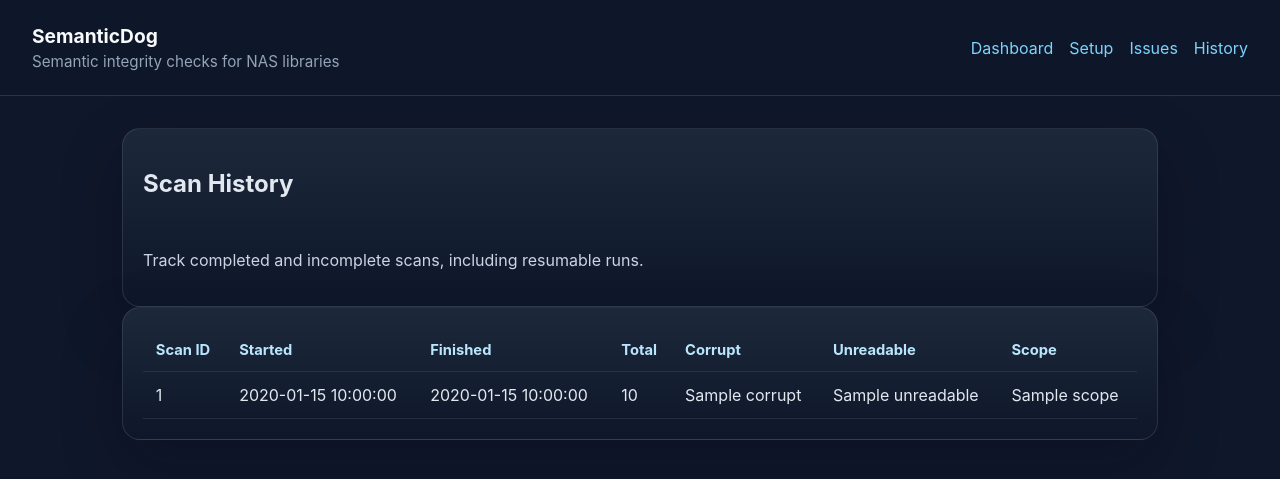
After one commit to kytmanov/semantic-dog, a FastAPI app: template semanticdog/web/templates/history.html in a window 1280 px wide. The commit adds this page. Shown: the top 479 px of the page. Run offline with FastAPI, Linux system fonts and the light colour scheme; the template is opened without the code that fills it: most values are stand-ins (such as "Sample title", 1, 10 or a date in 2020).

Commit message:
feat: add issues and scan history views

```diff
--- a/semanticdog/server.py
+++ b/semanticdog/server.py
@@ -208,6 +208,28 @@ def create_app(runtime: AppRuntime | None = None) -> FastAPI:
             {"title": "SemanticDog Setup", "setup": collect_setup_diagnostics(runtime)},
         )
 
+    @target_app.get("/issues")
+    async def issues_page(request: Request):
+        runtime = _get_runtime(request)
+        db = runtime.db
+        issues = [] if db is None else db.list_issue_files(statuses=["corrupt", "unreadable"], limit=50)
+        return templates.TemplateResponse(
+            request,
+            "issues.html",
+            {"title": "SemanticDog Issues", "issues": issues},
+        )
+
+    @target_app.get("/history")
+    async def history_page(request: Request):
+        runtime = _get_runtime(request)
+        db = runtime.db
+        scans = [] if db is None else db.list_scans(limit=20)
+        return templates.TemplateResponse(
+            request,
+            "history.html",
+            {"title": "SemanticDog History", "scans": scans},
+        )
+
     # -----------------------------------------------------------------------
     # /metrics  (Prometheus text format)
     # -----------------------------------------------------------------------
@@ -315,6 +337,30 @@ def create_app(runtime: AppRuntime | None = None) -> FastAPI:
             "last_error": manager.last_error() if manager is not None else None,
         }
 
+    @target_app.get("/api/issues")
+    async def api_issues(
+        request: Request,
+        status: str | None = None,
+        ext: str | None = None,
+        path_prefix: str | None = None,
+        limit: int = 100,
+        offset: int = 0,
+    ) -> dict[str, Any]:
+        runtime = _get_runtime(request)
+        db = runtime.db
+        if db is None:
+            return {"issues": []}
+        statuses = [status] if status else ["corrupt", "unreadable"]
+        return {
+            "issues": db.list_issue_files(
+                statuses=statuses,
+                ext=ext,
+                path_prefix=path_prefix,
+                limit=limit,
+                offset=offset,
+            )
+        }
+
     @target_app.get("/api/scans")
     async def api_scans(request: Request) -> dict[str, Any]:
         runtime = _get_runtime(request)
--- a/semanticdog/web/static/app.css
+++ b/semanticdog/web/static/app.css
@@ -108,6 +108,28 @@ a {
   color: #cbd5e1;
 }
 
+.table-wrap {
+  overflow-x: auto;
+}
+
+.data-table {
+  width: 100%;
+  border-collapse: collapse;
+}
+
+.data-table th,
+.data-table td {
+  text-align: left;
+  padding: 0.8rem;
+  border-bottom: 1px solid rgba(148, 163, 184, 0.14);
+  vertical-align: top;
+}
+
+.data-table th {
+  color: #bae6fd;
+  font-size: 0.92rem;
+}
+
 @media (max-width: 700px) {
   .shell-header {
     flex-direction: column;
--- a/semanticdog/web/templates/base.html
+++ b/semanticdog/web/templates/base.html
@@ -15,6 +15,8 @@
     <nav class="shell-nav">
       <a href="/dashboard">Dashboard</a>
       <a href="/setup">Setup</a>
+      <a href="/issues">Issues</a>
+      <a href="/history">History</a>
     </nav>
   </header>
   <main class="shell-main">
--- /dev/null
+++ b/semanticdog/web/templates/history.html
@@ -0,0 +1,43 @@
+{% extends "base.html" %}
+
+{% block content %}
+<section class="panel hero-panel">
+  <h1>Scan History</h1>
+  <p class="lead">Track completed and incomplete scans, including resumable runs.</p>
+</section>
+
+<section class="panel">
+  {% if scans %}
+  <div class="table-wrap">
+    <table class="data-table">
+      <thead>
+        <tr>
+          <th>Scan ID</th>
+          <th>Started</th>
+          <th>Finished</th>
+          <th>Total</th>
+          <th>Corrupt</th>
+          <th>Unreadable</th>
+          <th>Scope</th>
+        </tr>
+      </thead>
+      <tbody>
+        {% for scan in scans %}
+        <tr>
+          <td>{{ scan.id }}</td>
+          <td>{{ scan.started_at }}</td>
+          <td>{{ scan.finished_at or "incomplete" }}</td>
+          <td>{{ scan.total }}</td>
+          <td>{{ scan.corrupt }}</td>
+          <td>{{ scan.unreadable }}</td>
+          <td>{{ scan.scope or "all configured paths" }}</td>
+        </tr>
+        {% endfor %}
+      </tbody>
+    </table>
+  </div>
+  {% else %}
+  <p>No scans recorded yet.</p>
+  {% endif %}
+</section>
+{% endblock %}
```
Also changed, not shown: semanticdog/db.py (+33 -0 lines), semanticdog/web/templates/issues.html (added, +37 -0 lines), tests/test_db.py (+20 -0 lines), tests/test_server.py (+17 -0 lines), tests/test_web_ui.py (+27 -0 lines).
